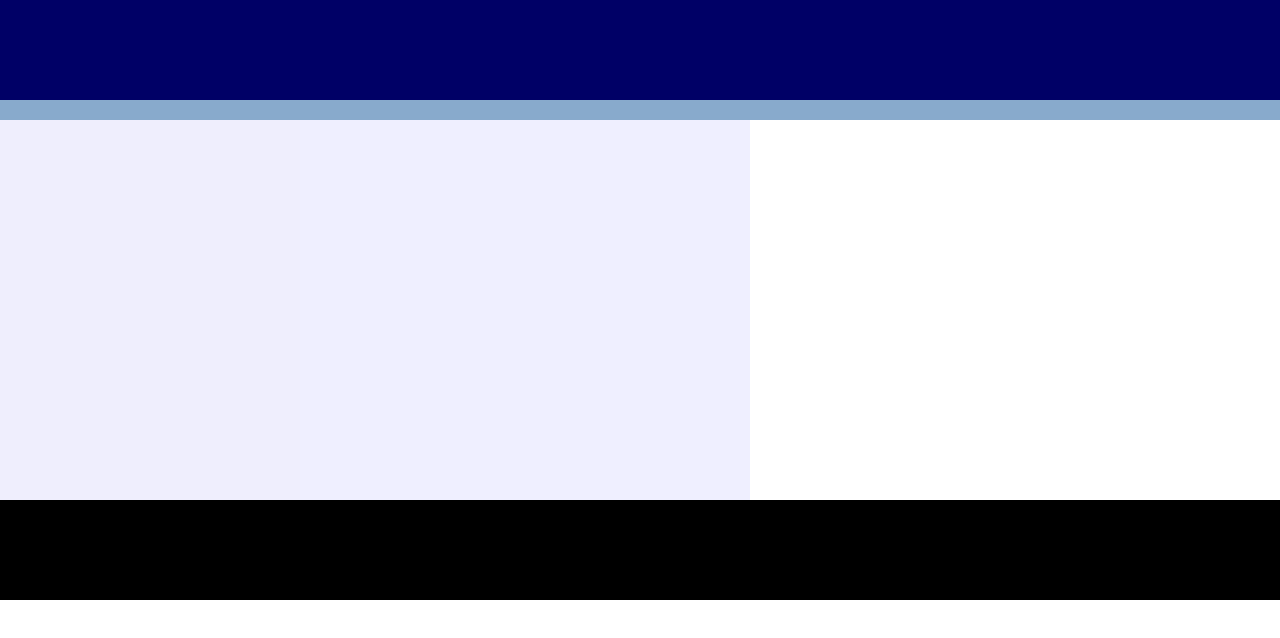
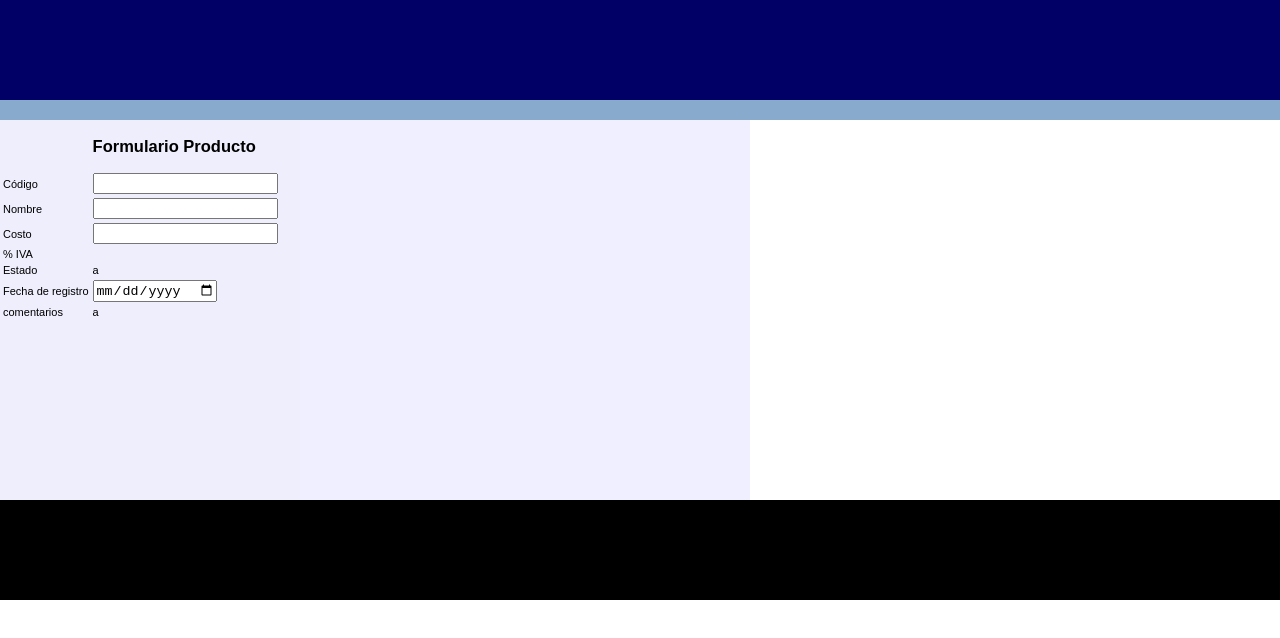
Before and after one commit to wildchamo/Formulario, a plain HTML site: page index.html in a window 1280 px wide. Drawn offline with Linux system fonts and the light colour scheme.

Commit message:
t# Please enter the commit message for your changes. Lines starting asassasa

```diff
--- a/index.html
+++ b/index.html
@@ -20,6 +20,60 @@
 
     <main>
         <div class="formularioProducto">
+<form action="">
+    <table>
+        <tr>
+            <td></td>
+            <td><h2>Formulario Producto</h2></td>
+            </tr>
+        <tr>
+
+        <td>Código</td>
+        <td>
+            <input type="text">
+        </td>
+        </tr>
+
+        <tr>
+        <td>Nombre</td>
+        <td>
+            <input type="text">
+        </td>
+        </tr>
+
+        <tr>
+        <td>Costo</td>
+        <td>
+            <input type="number">
+        </td>
+        </tr>
+
+        <tr>
+        <td>% IVA</td>
+        <td>
+
+        </td>
+        </tr>
+
+        <tr>
+        <td>Estado</td>
+        <td>a</td>
+        </tr>
+
+        <tr>
+        <td>Fecha de registro</td>
+        <td>
+            <input type="date">
+        </td>
+        </tr>
+
+        <tr>
+        <td>comentarios</td>
+        <td>a</td>
+        </tr>
+
+    </table>
+</form>
 
         </div>
         <div class="listaProductos">
```
